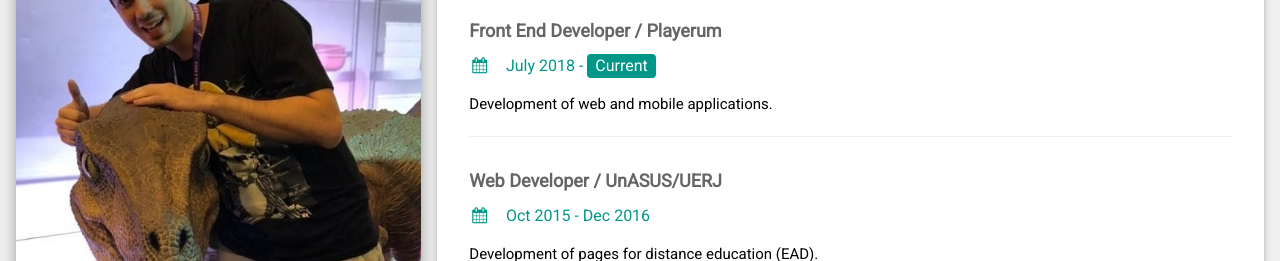
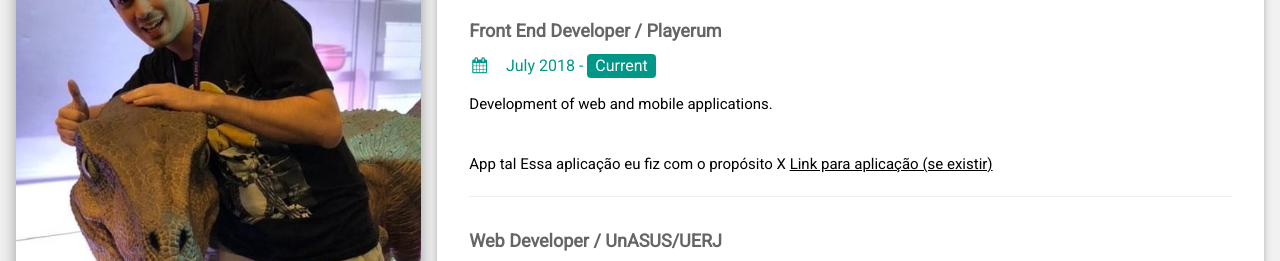
Before and after one commit to lpcomp/portfolio, a plain HTML site: page index.html in a window 1280 px wide. Shown: the part 106-367 px from the top of the page. Drawn offline with nearby package versions, Linux system fonts and the light colour scheme; files whose address does not match are found by name.

Commit message:
mudanças de estrutura

```diff
--- /dev/null
+++ b/css/style.css
@@ -0,0 +1,24 @@
+
+
+/********* parte de plus do portfolio **********/
+.btPlus{
+
+}
+.boxDadosPort{
+
+}
+.dadosPort{
+
+}
+.dadosPort a{
+
+}
+.tituPort{
+
+}
+.descPort{
+
+}
+.linkPort{
+
+}
--- a/index.html
+++ b/index.html
@@ -105,6 +105,14 @@ html,body,h1,h2,h3,h4,h5,h6 {font-family: "Roboto", sans-serif}
 				<h5 class="w3-opacity"><b>Front End Developer / Playerum</b></h5>
 				<h6 class="w3-text-teal"><i class="fa fa-calendar fa-fw w3-margin-right"></i>July 2018 - <span class="w3-tag w3-teal w3-round">Current</span></h6>
 				<p>Development of web and mobile applications.</p>
+				<i class="far fa-plus-square btPlus"></i>
+				<div class="boxDadosPort">
+					<div class="dadosPort">
+						<span class="tituPort">App tal</span>
+						<span class="descPort">Essa aplicação eu fiz com o propósito X</span>
+						<a href="#"><span class="linkPort">Link para aplicação (se existir)</span></a>
+					</div>
+				</div>
 				<hr>
 			</div>
 			<div class="w3-container">
```
Also changed, not shown: images/perfil.jpg (renamed from perfil.jpg), js/plusPortfolio.js (added). Lines whose indentation alone changed are shown as unchanged.
